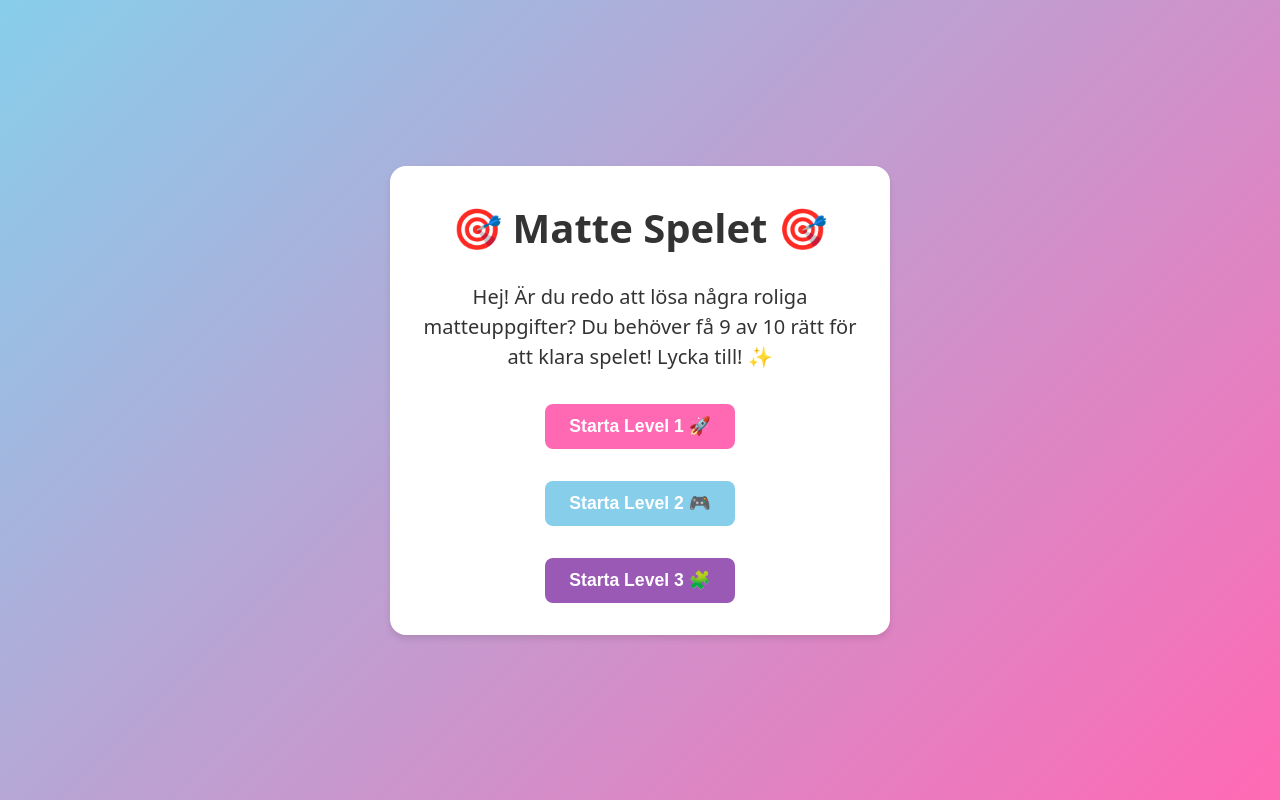
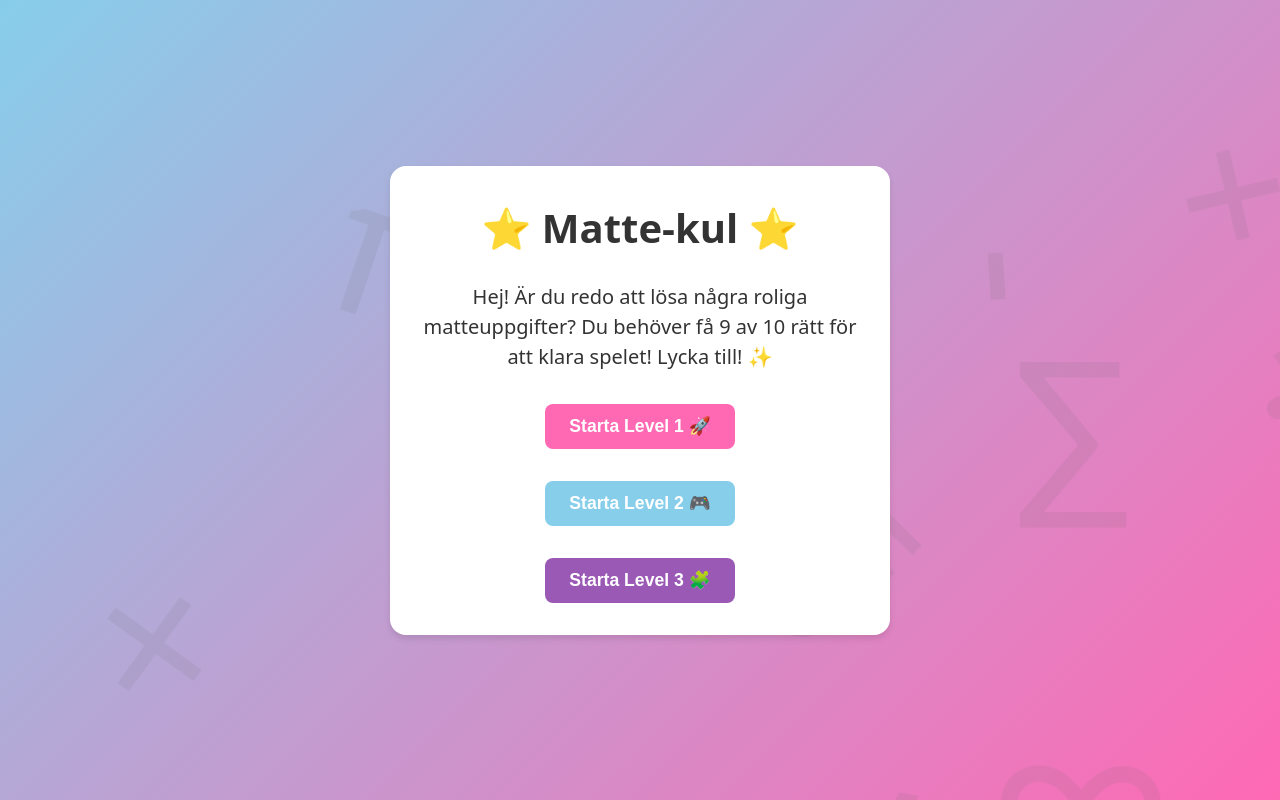
Before and after one commit to blupp/matte-spel, a React (Vite) app: page / in a window 1280 px wide. Built offline with nearby package versions, Linux system fonts and the light colour scheme.

Commit message:
Added floating math symbols to start screen

```diff
--- /dev/null
+++ b/src/components/FloatingMathSymbols.css
@@ -0,0 +1,37 @@
+.floating-symbols-container {
+  position: fixed;
+  top: 0;
+  left: 0;
+  width: 100%;
+  height: 100%;
+  overflow: hidden;
+  z-index: -1;
+}
+
+.floating-symbol {
+  position: absolute;
+  font-size: 12rem;
+  opacity: 0.1;
+  color: #666;
+  animation: float var(--duration) infinite ease-in-out;
+  animation-delay: var(--delay);
+  transform: translate(var(--start-x), var(--start-y));
+}
+
+@keyframes float {
+  0% {
+    transform: translate(var(--start-x), var(--start-y)) rotate(0deg);
+  }
+  25% {
+    transform: translate(calc(var(--start-x) + 30%), calc(var(--start-y) - 30%)) rotate(90deg);
+  }
+  50% {
+    transform: translate(calc(var(--start-x) + 60%), var(--start-y)) rotate(180deg);
+  }
+  75% {
+    transform: translate(calc(var(--start-x) + 30%), calc(var(--start-y) + 30%)) rotate(270deg);
+  }
+  100% {
+    transform: translate(var(--start-x), var(--start-y)) rotate(360deg);
+  }
+}
--- /dev/null
+++ b/src/components/FloatingMathSymbols.tsx
@@ -0,0 +1,38 @@
+import React from 'react';
+import './FloatingMathSymbols.css';
+
+const mathSymbols = [
+  '+', '-', '×', '÷', '=', 'π', '√', '∞', '∑', '∫',
+  //'±', '≠', '≈', '≤', '≥', '∈', '∉', '∏', '∝', '∠'
+];
+
+export const FloatingMathSymbols = () => {
+  return (
+    <div className="floating-symbols-container">
+      {mathSymbols.map((symbol, index) => {
+        // Generate random positions across the entire viewport
+        const startX = Math.random() * window.innerWidth;
+        const startY = Math.random() * window.innerHeight;
+
+        // Generate random size between 24rem and 40rem
+        const size = 24 + Math.random() * 16;
+
+        return (
+          <div
+            key={index}
+            className="floating-symbol"
+            style={{
+              '--delay': `${index * 0.75}s`, // Reduced delay since we have more symbols
+              '--duration': `${15 + Math.random() * 15}s`,
+              '--start-x': `${startX}px`,
+              '--start-y': `${startY}px`,
+              '--size': `${size}rem`,
+            } as React.CSSProperties}
+          >
+            {symbol}
+          </div>
+        );
+      })}
+    </div>
+  );
+};
--- a/src/components/StartScreen.tsx
+++ b/src/components/StartScreen.tsx
@@ -1,4 +1,5 @@
 import { GameLevel } from '../types';
+import { FloatingMathSymbols } from './FloatingMathSymbols';
 
 interface StartScreenProps {
   onStart: (level: GameLevel) => void;
@@ -7,8 +8,9 @@ interface StartScreenProps {
 export const StartScreen = ({ onStart }: StartScreenProps) => {
   return (
     <div className="container">
+      <FloatingMathSymbols />
       <div className="card">
-        <h1>🎯 Matte Spelet 🎯</h1>
+        <h1>⭐ Matte-kul ⭐</h1>
         <p>
           Hej! Är du redo att lösa några roliga matteuppgifter?
           Du behöver få 9 av 10 rätt för att klara spelet!
```
